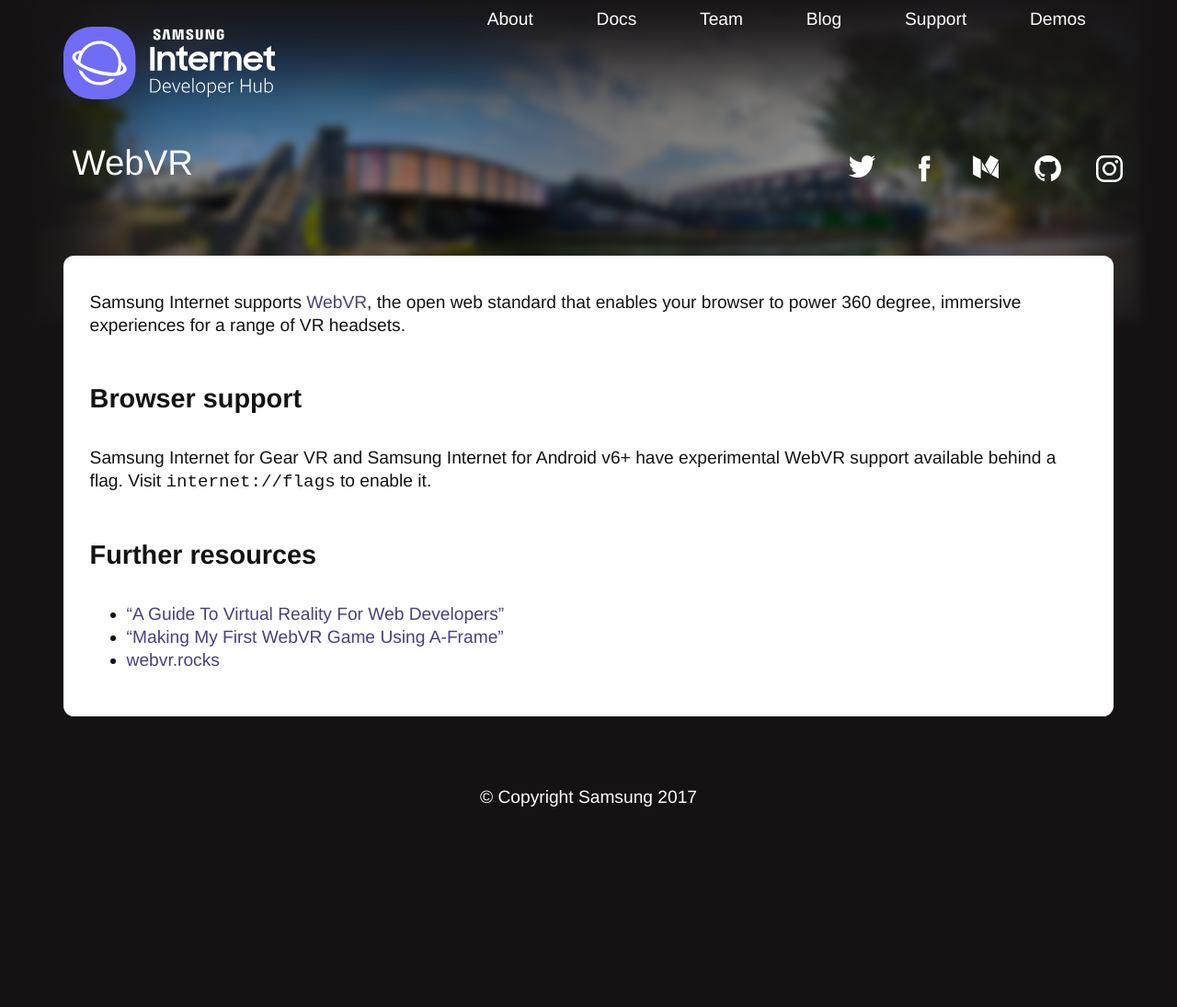
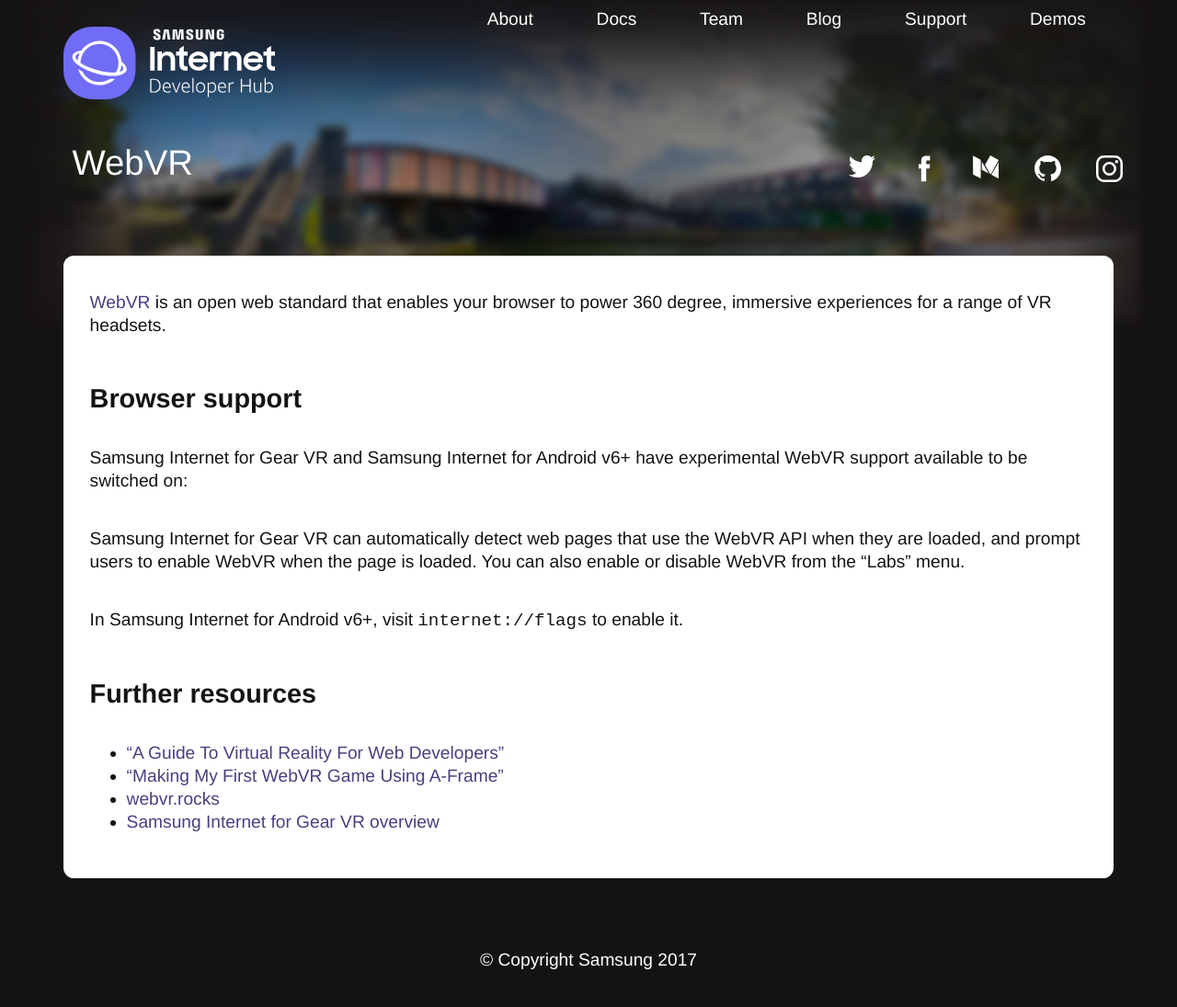
Before and after one commit to SamsungInternet/homepage-archive, a Jekyll site: the page built from docs/webvr.md, in a window 1280 px wide. Shown: the whole page at 92% size. Built offline with Jekyll 4.4.1, drawn with Linux system fonts in a browser that asks for light colours; before the commit the page ends 919 px from its top, so only the background shows below that.

Commit message:
Update webvr.md

```diff
--- a/docs/webvr.md
+++ b/docs/webvr.md
@@ -4,14 +4,19 @@
 image: /images/header-images/skybox-google-earth.jpg
 description: WebVR makes it possible to experience immersive Virtual Reality in your browser
 ---
-Samsung Internet supports [WebVR](https://w3c.github.io/webvr/), the open web standard that enables your browser to power 360 degree, immersive experiences for a range of VR headsets.
+[WebVR](https://w3c.github.io/webvr/) is an open web standard that enables your browser to power 360 degree, immersive experiences for a range of VR headsets.
 
 ## Browser support
 
-Samsung Internet for Gear VR and Samsung Internet for Android v6+ have experimental WebVR support available behind a flag. Visit `internet://flags` to enable it.
+Samsung Internet for Gear VR and Samsung Internet for Android v6+ have experimental WebVR support available to be switched on:
+
+Samsung Internet for Gear VR can automatically detect web pages that use the WebVR API when they are loaded, and prompt users to enable WebVR when the page is loaded. You can also enable or disable WebVR from the “Labs” menu.
+
+In Samsung Internet for Android v6+, visit `internet://flags` to enable it.
 
 ## Further resources
 
 * ["A Guide To Virtual Reality For Web Developers"](https://www.smashingmagazine.com/2017/09/guide-virtual-reality-web-developers/)
 * ["Making My First WebVR Game Using A-Frame"](https://medium.com/samsung-internet-dev/making-my-first-webvr-game-using-a-frame-d8096bfca28)
 * [webvr.rocks](https://webvr.rocks/)
+* [Samsung Internet for Gear VR overview](http://developer.samsung.com/internet#gearvr-overview)
```
